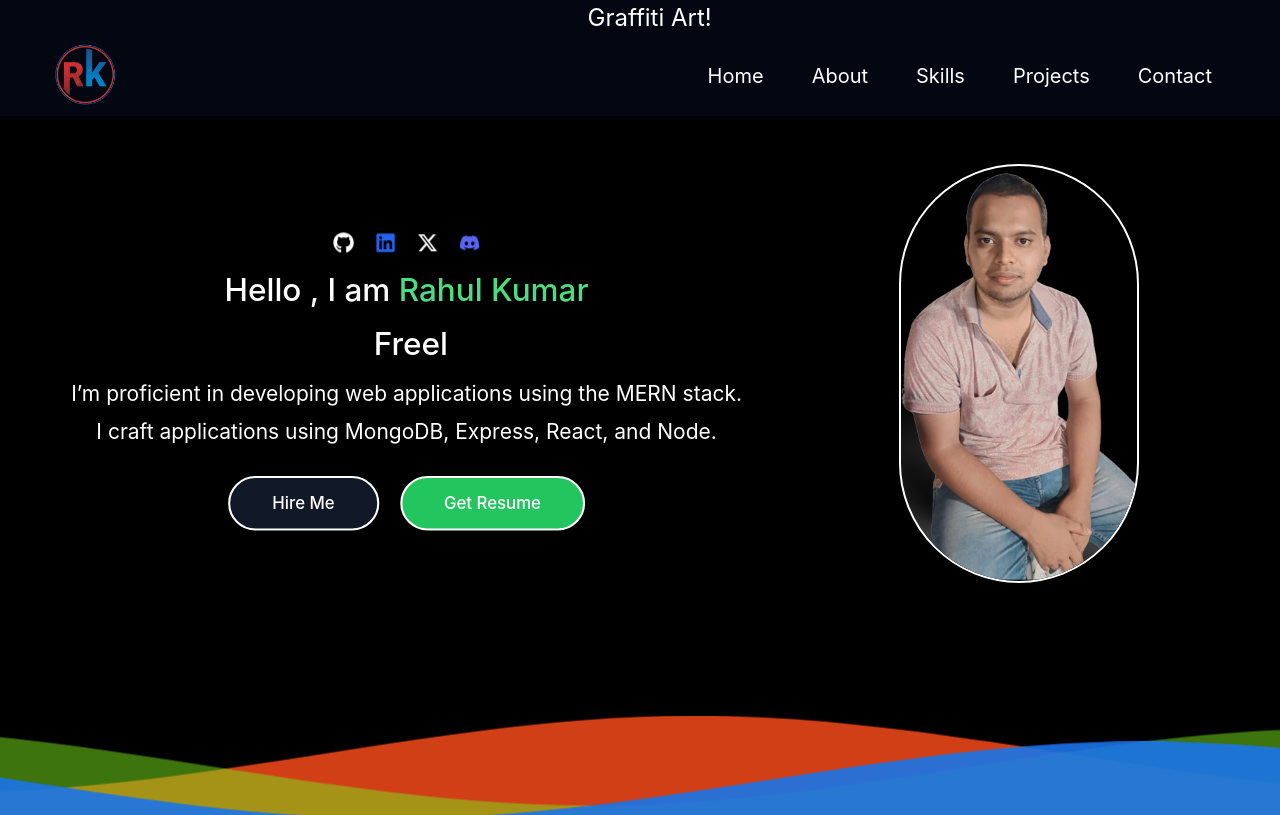
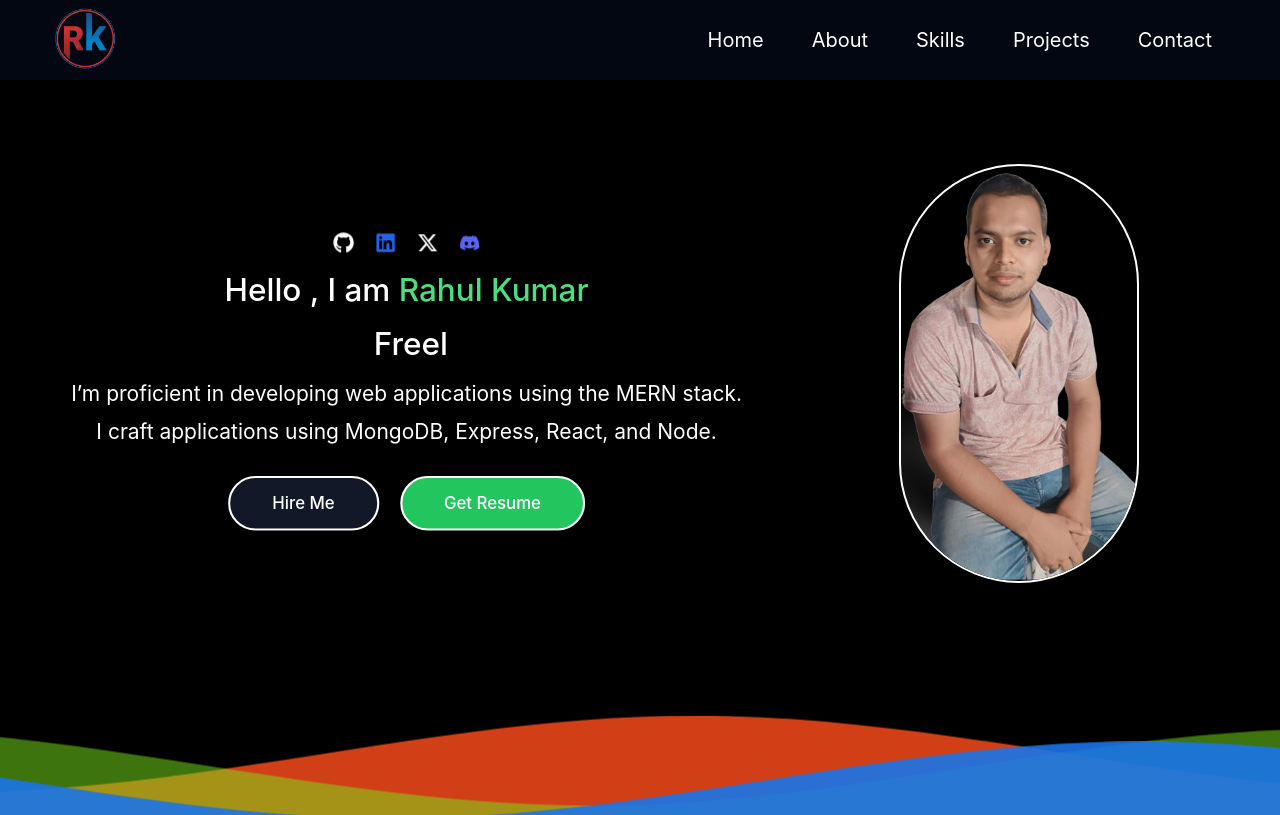
Before and after one commit to rahulkr099/Portfolio-Website, a React (Vite) app: page / in a window 1280 px wide. Shown: the top 815 px of the page. Built offline with nearby package versions, Linux system fonts and the light colour scheme.

Commit message:
ui changes

```diff
--- a/src/components/GraffitiText.css
+++ /dev/null
@@ -1,15 +0,0 @@
-.graffiti-text {
-    font-size: 24px;
-    animation: graffiti 5s infinite alternate;
-  }
-
-  @keyframes graffiti {
-    from {
-      transform: translateX(0);
-      opacity: 0.8;
-    }
-    to {
-      transform: translateX(10px);
-      opacity: 1;
-    }
-  }
--- a/src/components/Navbar.jsx
+++ b/src/components/Navbar.jsx
@@ -3,7 +3,7 @@ import { Link } from "react-scroll";
 import { BiMenu } from "react-icons/bi";
 import { MdClose } from "react-icons/md";
 import NameImg from "../assets/Images/name.png"
-import './GraffitiText.css';
+
 const links = [
   {
     title: "Home",
@@ -40,9 +40,7 @@ const Navbar = () => {
 
   return (
     <header className="text-white body-font fixed inset-x-0 z-50 bg-gray-950">
-      <div className="graffiti-text">
-      Graffiti Art!
-    </div>
+
       <div className="mx-auto py-2 px-5 flex flex-row justify-between items-center lg:py-4">
         <Link
           data-aos="fade-right"
```
